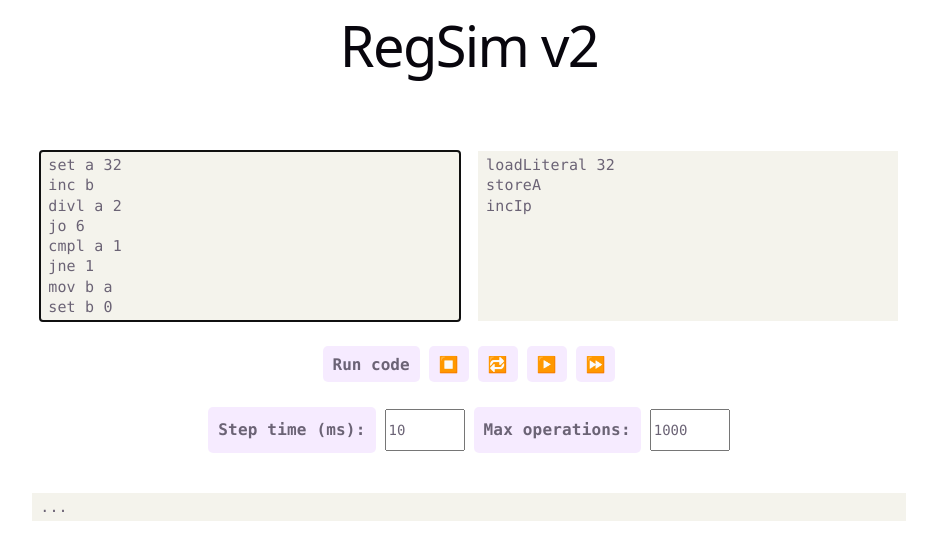
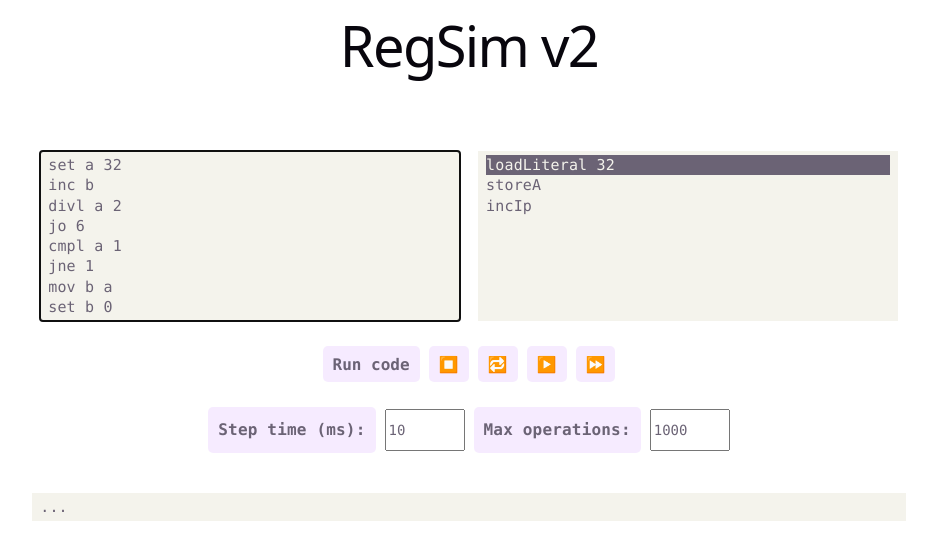
Before and after one commit to tancop/regsim2, a SvelteKit app: page / in a window 1280 px wide. Shown: the top 560 px of the page, without its empty margins (171-1108 px from the left). Built offline with nearby package versions, Linux system fonts and the light colour scheme.

Commit message:
Switch to faster more simple uops display

```diff
--- a/src/routes/+page.svelte
+++ b/src/routes/+page.svelte
@@ -28,6 +28,13 @@ set b 0`;
 
     let lastUopIdx = $state(0);
 
+    // length of longest instruction in ucode
+    let maxUcodeLength = $derived(
+        codeState.data?.code.reduce((acc, insn) =>
+            insn.ops.length > acc.ops.length ? insn : acc,
+        )?.ops.length ?? 0,
+    );
+
     let currentIp = $state(0);
     let lastIp = $state(0);
 
@@ -41,36 +48,9 @@ set b 0`;
 
     let shouldStop = $state(false);
 
-    function makeUopsMap(state: State): HTMLParagraphElement[] {
-        let result = [];
-
-        let i = 0;
-        for (const ins of state.code) {
-            for (const uop of ins.ops) {
-                const p = document.createElement("p");
-                if (typeof uop === "string") {
-                    p.textContent = uop;
-                } else {
-                    p.textContent = uop.join(" ");
-                }
-                p.classList.add("op");
-                p.classList.add(`ops-group-${i}`);
-                if (i != currentIp) {
-                    p.hidden = true;
-                }
-                result.push(p);
-            }
-            i++;
-        }
-
-        return result;
-    }
-
     function handleStep() {
         if (!isRunning && parsedCode) {
             codeState.data = new State(parsedCode);
-            if (opsView)
-                opsView.replaceChildren(...makeUopsMap(codeState.data));
             lastIp = 0;
         }
 
@@ -92,8 +72,6 @@ set b 0`;
     function handleUstep() {
         if (!isRunning && parsedCode) {
             codeState.data = new State(parsedCode);
-            if (opsView)
-                opsView.replaceChildren(...makeUopsMap(codeState.data));
             lastIp = 0;
         }
 
@@ -119,8 +97,6 @@ set b 0`;
 
         if (parsedCode) {
             codeState.data = new State(parsedCode);
-            if (opsView)
-                opsView.replaceChildren(...makeUopsMap(codeState.data));
         }
 
         let i = 0;
@@ -153,55 +129,12 @@ set b 0`;
         lastIp = 0;
         currentIp = 0;
         lastUopIdx = 0;
-
-        for (const e of getPsOfClass("op")) {
-            e.classList.remove("current-op");
-        }
     }
 
     $effect(() => {
         if (editor && !isRunning) {
             editor.spellcheck = false;
             editor.focus();
-        }
-    });
-
-    function getPsOfClass(
-        className: string,
-    ): HTMLCollectionOf<HTMLParagraphElement> {
-        return document.getElementsByClassName(
-            className,
-        ) as HTMLCollectionOf<HTMLParagraphElement>;
-    }
-
-    $effect(() => {
-        if (isRunning) {
-            for (const e of getPsOfClass("op")) {
-                e.hidden = true;
-            }
-
-            for (const e of getPsOfClass(`ops-group-${lastIp}`)) {
-                e.hidden = false;
-            }
-        }
-    });
-
-    $effect(() => {
-        if (isRunning) {
-            const arr = getPsOfClass(`ops-group-${lastIp}`);
-            for (const e of arr) {
-                e.classList.remove("current-op");
-            }
-            arr.item(lastUopIdx)?.classList.add("current-op");
-        }
-    });
-
-    $effect(() => {
-        if (parseError) {
-            const p = document.createElement("p");
-            p.textContent = `Parse error: ${parseError.message}`;
-            p.classList.add("error");
-            opsView?.replaceChildren(p);
         }
     });
 
@@ -213,7 +146,6 @@ set b 0`;
             codeState.data = new State(parsedCode);
         }
         if (opsView && codeState.data) {
-            opsView.replaceChildren(...makeUopsMap(codeState.data));
             currentIp = 0;
         }
     }
@@ -224,6 +156,33 @@ set b 0`;
         }
         handleReset();
         loadCode();
+    }
+
+    function* rangeIter(a: number, b: number): Iterable<number> {
+        const diff = b - a;
+
+        for (let i = 0; i < diff; i++) {
+            yield a + i;
+        }
+    }
+
+    function getUopString(idx: number): string {
+        if (!codeState.data) {
+            return "";
+        }
+
+        const ops = codeState.data.code[lastIp].ops;
+        if (idx >= ops.length) {
+            return "";
+        }
+
+        const op = ops[idx];
+
+        if (typeof op === "string") {
+            return op;
+        } else {
+            return op.join(" ");
+        }
     }
 </script>
 
@@ -252,7 +211,17 @@ set b 0`;
                 contenteditable
             ></div>
         {/if}
-        <div bind:this={opsView} class="code ops-view"></div>
+        <div bind:this={opsView} class="code ops-view">
+            {#if parseError}
+                <div class="error">Parse error: {parseError.message}</div>
+            {:else}
+                {#each rangeIter(0, maxUcodeLength) as idx (idx)}
+                    <div class={idx == lastUopIdx ? "current-op" : ""}>
+                        {getUopString(idx)}
+                    </div>
+                {/each}
+            {/if}
+        </div>
     </div>
     <div class="buttons">
         <button onclick={handleRun} type="button" class="button"
```
